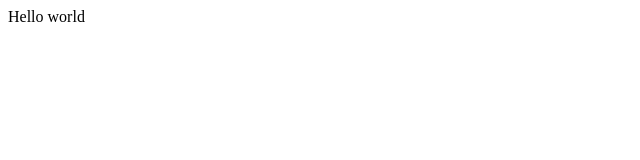
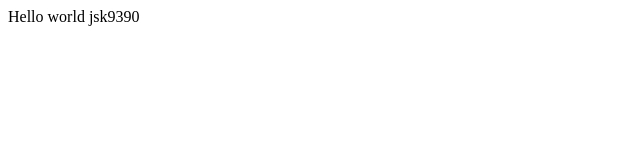
Before and after one commit to jsk9390/opentutorials-jsk9390, a plain HTML site: page index.html in a window 1280 px wide. Shown: the full height of the page, 0-640 px from the left. Drawn offline with Linux system fonts and the light colour scheme.

Commit message:
change index.html

```diff
--- a/index.html
+++ b/index.html
@@ -19,6 +19,6 @@
     </head>
 
     <body>
-        Hello world
+        Hello world jsk9390
     </body>
 </html>
```
